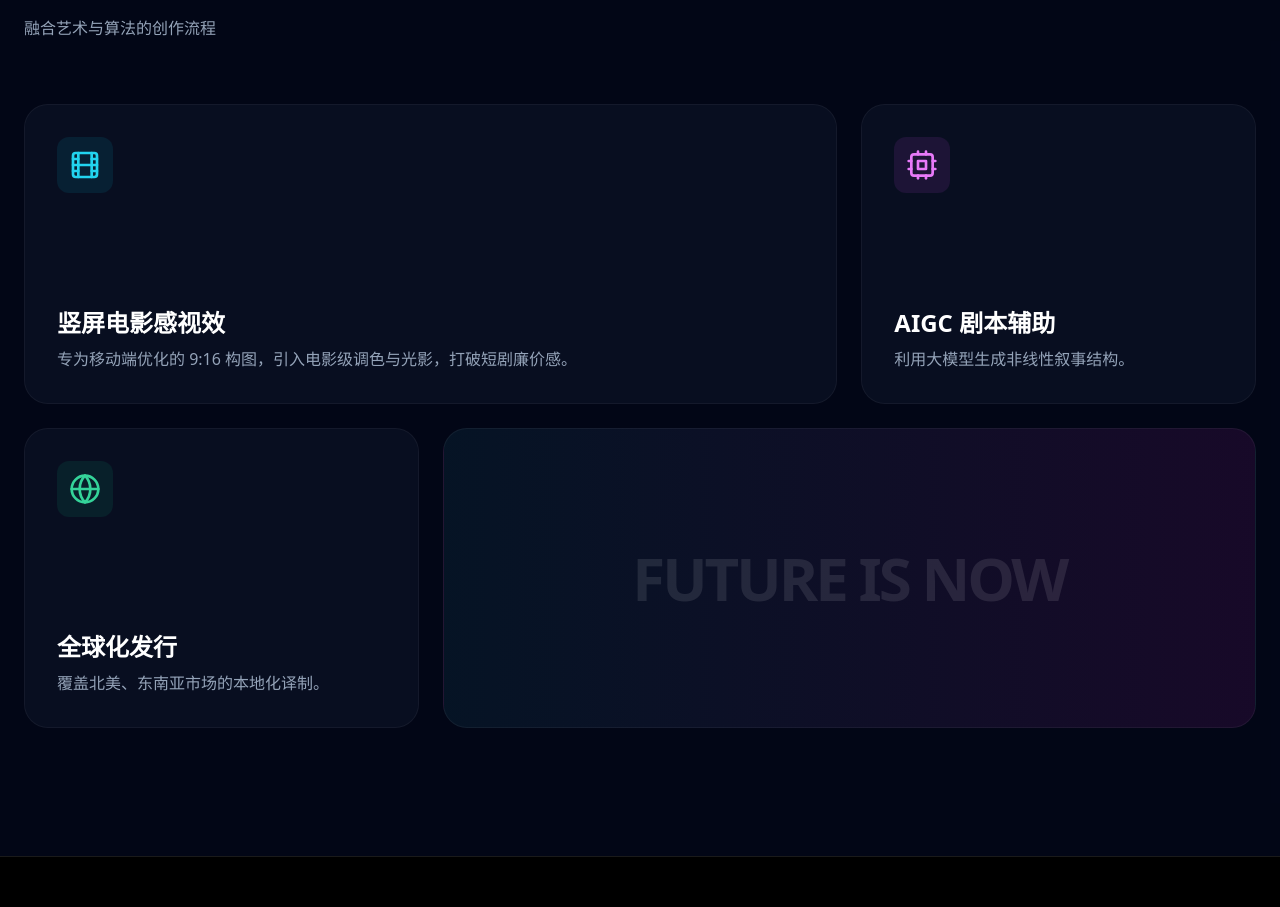
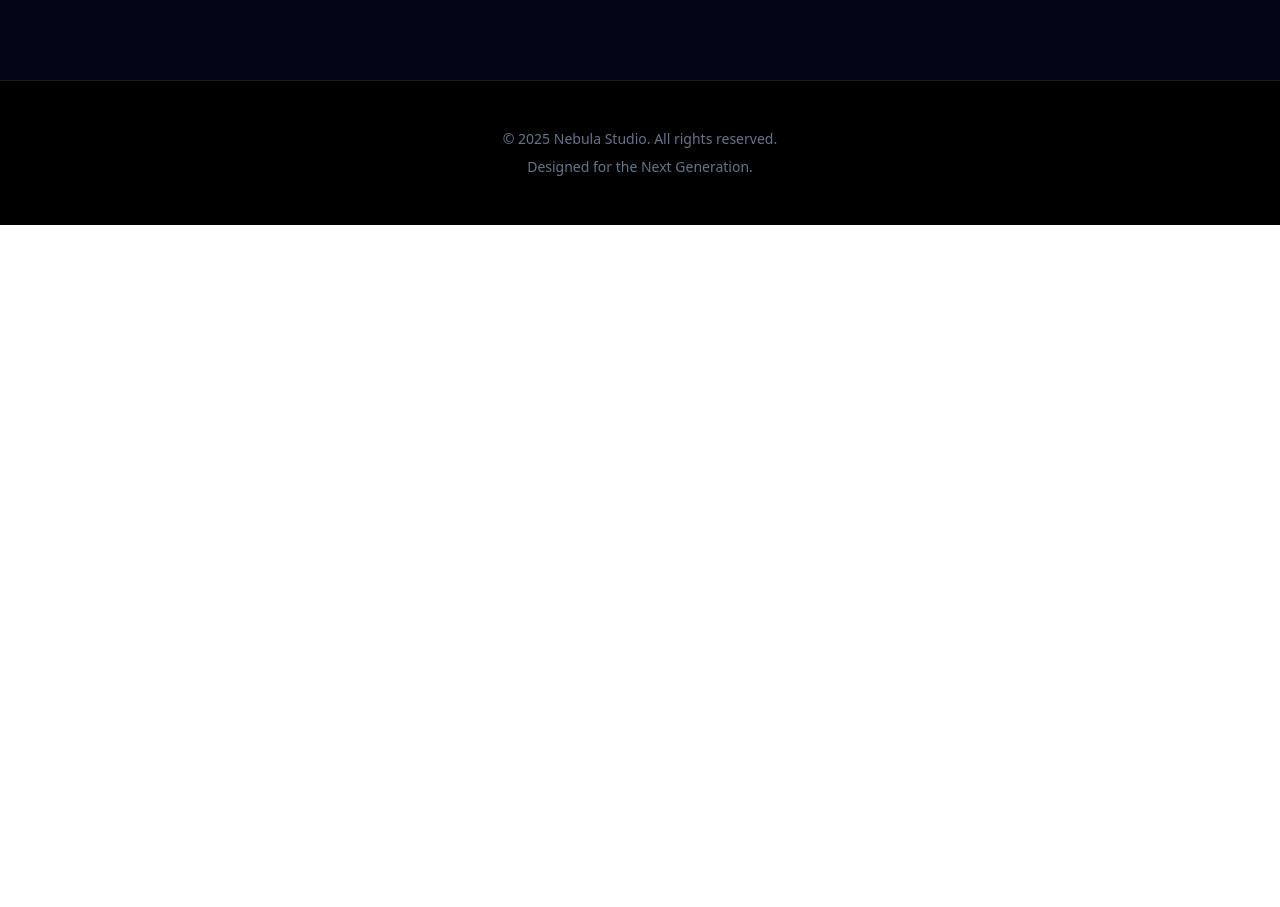
Before and after one commit to ygr774734227-tech/my-nebula-site, a React (Vite) app: page / in a window 1280 px wide. Shown: the part 976-1883 px from the top of the page. After the commit the page ends 1201 px from the top, so only its background shows below. Built offline with nearby package versions, Linux system fonts and the light colour scheme; the HTML template or start-up script is replaced by a standard one.

Commit message:
Update App.jsx

```diff
--- a/src/App.jsx
+++ b/src/App.jsx
@@ -1,6 +1,6 @@
-import React from "react";
-import { motion } from "framer-motion";
-import { Play, Film, Zap, Globe, Cpu, ChevronRight, Menu } from "lucide-react";
+import React, { useState } from "react"; // 1. 增加了 useState
+import { motion, AnimatePresence } from "framer-motion"; // 2. 增加了 AnimatePresence
+import { Play, Film, Zap, Globe, Cpu, ChevronRight, X } from "lucide-react"; // 3. 增加了 X 图标
 
 // --- 动画配置 ---
 const fadeInUp = {
@@ -19,28 +19,24 @@ const staggerContainer = {
 // --- 组件部分 ---
 
 export default function App() {
+  // 4. 定义状态控制弹窗
+  const [isOpen, setIsOpen] = useState(false);
+
   return (
     <div className="min-h-screen bg-slate-950 text-white font-sans selection:bg-cyan-500 selection:text-black overflow-x-hidden">
-      {/* 1. 顶部导航栏 (玻璃拟态) */}
+      {/* 1. 顶部导航栏 (保持不变) */}
       <nav className="fixed top-0 w-full z-50 bg-slate-950/50 backdrop-blur-lg border-b border-white/10">
         <div className="max-w-7xl mx-auto px-6 h-20 flex items-center justify-between">
           <div className="flex items-center gap-2">
-           {/* THIS IS THE NEW IMG TAG */}
-<img src="/20260104-051248.jpg" alt="Nebula Studio Logo" className="w-8 h-8 object-contain" />
+            <img src="/20260104-051248.jpg" alt="Nebula Studio Logo" className="w-8 h-8 object-contain" />
             <span className="text-xl font-bold tracking-wider">
               NEBULA STUDIO
             </span>
           </div>
           <div className="hidden md:flex gap-8 text-sm font-medium text-slate-300">
-            <a href="#" className="hover:text-cyan-400 transition-colors">
-              作品
-            </a>
-            <a href="#" className="hover:text-cyan-400 transition-colors">
-              技术
-            </a>
-            <a href="#" className="hover:text-cyan-400 transition-colors">
-              关于
-            </a>
+            <a href="#" className="hover:text-cyan-400 transition-colors">作品</a>
+            <a href="#" className="hover:text-cyan-400 transition-colors">技术</a>
+            <a href="#" className="hover:text-cyan-400 transition-colors">关于</a>
           </div>
           <button className="bg-white/10 hover:bg-white/20 px-4 py-2 rounded-full text-sm font-medium transition-all backdrop-blur-md border border-white/5">
             联系我们
@@ -48,18 +44,13 @@ export default function App() {
         </div>
       </nav>
 
-      {/* 2. Hero Section (首屏视觉冲击) */}
+      {/* 2. Hero Section */}
       <section className="relative pt-40 pb-20 px-6 min-h-screen flex items-center justify-center overflow-hidden">
-        {/* 背景光效 */}
         <div className="absolute top-0 left-1/4 w-96 h-96 bg-fuchsia-600/20 rounded-full blur-[128px]" />
         <div className="absolute bottom-0 right-1/4 w-96 h-96 bg-cyan-500/20 rounded-full blur-[128px]" />
 
         <div className="max-w-5xl mx-auto text-center relative z-10">
-          <motion.div
-            initial="hidden"
-            animate="visible"
-            variants={staggerContainer}
-          >
+          <motion.div initial="hidden" animate="visible" variants={staggerContainer}>
             <motion.div
               variants={fadeInUp}
               className="inline-flex items-center gap-2 px-3 py-1 rounded-full bg-white/5 border border-white/10 text-cyan-400 text-xs font-bold tracking-widest uppercase mb-6"
@@ -68,37 +59,26 @@ export default function App() {
               Next Gen Short Drama
             </motion.div>
 
-            <motion.h1
-              variants={fadeInUp}
-              className="text-5xl md:text-8xl font-black tracking-tight mb-8 leading-tight"
-            >
-              重塑{" "}
-              <span className="text-transparent bg-clip-text bg-gradient-to-r from-cyan-400 to-fuchsia-600">
-                科幻叙事
-              </span>
-              <br />
-              的短剧边界
+            <motion.h1 variants={fadeInUp} className="text-5xl md:text-8xl font-black tracking-tight mb-8 leading-tight">
+              重塑 <span className="text-transparent bg-clip-text bg-gradient-to-r from-cyan-400 to-fuchsia-600">科幻叙事</span> <br /> 的短剧边界
             </motion.h1>
 
-            <motion.p
-              variants={fadeInUp}
-              className="text-lg md:text-xl text-slate-400 max-w-2xl mx-auto mb-10 leading-relaxed"
-            >
+            <motion.p variants={fadeInUp} className="text-lg md:text-xl text-slate-400 max-w-2xl mx-auto mb-10 leading-relaxed">
               我们利用 AI 辅助编剧与虚幻引擎渲染，打造沉浸式赛博朋克短剧宇宙。
               Nebula Studio，为未来的屏幕而生。
             </motion.p>
 
-            <motion.div
-              variants={fadeInUp}
-              className="flex flex-col sm:flex-row gap-4 justify-center"
-            >
+            <motion.div variants={fadeInUp} className="flex flex-col sm:flex-row gap-4 justify-center">
               <button className="group relative px-8 py-4 bg-cyan-500 text-slate-950 font-bold rounded-xl overflow-hidden">
                 <div className="absolute inset-0 bg-white/20 translate-y-full group-hover:translate-y-0 transition-transform" />
-                <span className="relative flex items-center gap-2">
-                  开始探索 <ChevronRight size={18} />
-                </span>
+                <span className="relative flex items-center gap-2">开始探索 <ChevronRight size={18} /></span>
               </button>
-              <button className="px-8 py-4 bg-white/5 border border-white/10 hover:bg-white/10 text-white font-medium rounded-xl transition-all flex items-center gap-2">
+
+              {/* 5. 这里给“观看 Showreel”按钮增加了点击事件 */}
+              <button
+                onClick={() => setIsOpen(true)}
+                className="px-8 py-4 bg-white/5 border border-white/10 hover:bg-white/10 text-white font-medium rounded-xl transition-all flex items-center gap-2"
+              >
                 <Play size={18} /> 观看 Showreel
               </button>
             </motion.div>
@@ -106,106 +86,51 @@ export default function App() {
         </div>
       </section>
 
-      {/* 3. Bento Grid 特性展示 (便当盒布局) */}
+      {/* 6. 视频弹窗实现 (Video Modal) */}
+      <AnimatePresence>
+        {isOpen && (
+          <motion.div
+            initial={{ opacity: 0 }}
+            animate={{ opacity: 1 }}
+            exit={{ opacity: 0 }}
+            onClick={() => setIsOpen(false)} // 点击遮罩层关闭
+            className="fixed inset-0 z-[100] flex items-center justify-center p-4 bg-black/90 backdrop-blur-xl"
+          >
+            <motion.div
+              initial={{ scale: 0.9, opacity: 0, y: 20 }}
+              animate={{ scale: 1, opacity: 1, y: 0 }}
+              exit={{ scale: 0.9, opacity: 0, y: 20 }}
+              onClick={(e) => e.stopPropagation()} // 阻止点击视频时关闭
+              className="relative w-full max-w-5xl aspect-video bg-black rounded-2xl overflow-hidden border border-white/10 shadow-2xl shadow-cyan-500/20"
+            >
+              {/* 关闭按钮 */}
+              <button
+                onClick={() => setIsOpen(false)}
+                className="absolute top-4 right-4 z-10 p-2 bg-black/50 hover:bg-white/10 rounded-full transition-colors text-white"
+              >
+                <X size={24} />
+              </button>
+
+              {/* 视频主体 - 请确保你的视频放在 public/showreel.mp4 */}
+              <video
+                autoPlay
+                controls
+                className="w-full h-full object-cover"
+              >
+                <source src="/showreel.mp4" type="video/mp4" />
+                您的浏览器不支持视频播放。
+              </video>
+            </motion.div>
+          </motion.div>
+        )}
+      </AnimatePresence>
+
+      {/* 3. Bento Grid 特性展示 (保持不变) */}
       <section className="py-32 px-6 bg-slate-950/50">
-        <div className="max-w-7xl mx-auto">
-          <motion.div
-            initial="hidden"
-            whileInView="visible"
-            viewport={{ once: true }}
-            variants={fadeInUp}
-            className="mb-16"
-          >
-            <h2 className="text-3xl md:text-5xl font-bold mb-4">核心技术栈</h2>
-            <p className="text-slate-400">融合艺术与算法的创作流程</p>
-          </motion.div>
-
-          <div className="grid grid-cols-1 md:grid-cols-3 gap-6 auto-rows-[300px]">
-            {/* 大卡片 1 */}
-            <motion.div
-              initial={{ opacity: 0, y: 20 }}
-              whileInView={{ opacity: 1, y: 0 }}
-              viewport={{ once: true }}
-              className="md:col-span-2 row-span-1 bg-slate-900/50 border border-white/5 rounded-3xl p-8 relative overflow-hidden group hover:border-cyan-500/30 transition-colors"
-            >
-              <div className="absolute inset-0 bg-gradient-to-br from-cyan-500/5 to-transparent opacity-0 group-hover:opacity-100 transition-opacity" />
-              <div className="relative z-10 h-full flex flex-col justify-between">
-                <div className="p-3 bg-cyan-500/10 w-fit rounded-xl text-cyan-400">
-                  <Film size={32} />
-                </div>
-                <div>
-                  <h3 className="text-2xl font-bold mb-2">竖屏电影感视效</h3>
-                  <p className="text-slate-400">
-                    专为移动端优化的 9:16
-                    构图，引入电影级调色与光影，打破短剧廉价感。
-                  </p>
-                </div>
-              </div>
-            </motion.div>
-
-            {/* 卡片 2 */}
-            <motion.div
-              initial={{ opacity: 0, y: 20 }}
-              whileInView={{ opacity: 1, y: 0 }}
-              viewport={{ once: true }}
-              transition={{ delay: 0.1 }}
-              className="bg-slate-900/50 border border-white/5 rounded-3xl p-8 relative overflow-hidden group hover:border-fuchsia-500/30 transition-colors"
-            >
-              <div className="absolute inset-0 bg-gradient-to-br from-fuchsia-500/5 to-transparent opacity-0 group-hover:opacity-100 transition-opacity" />
-              <div className="relative z-10 h-full flex flex-col justify-between">
-                <div className="p-3 bg-fuchsia-500/10 w-fit rounded-xl text-fuchsia-400">
-                  <Cpu size={32} />
-                </div>
-                <div>
-                  <h3 className="text-2xl font-bold mb-2">AIGC 剧本辅助</h3>
-                  <p className="text-slate-400">
-                    利用大模型生成非线性叙事结构。
-                  </p>
-                </div>
-              </div>
-            </motion.div>
-
-            {/* 卡片 3 */}
-            <motion.div
-              initial={{ opacity: 0, y: 20 }}
-              whileInView={{ opacity: 1, y: 0 }}
-              viewport={{ once: true }}
-              transition={{ delay: 0.2 }}
-              className="bg-slate-900/50 border border-white/5 rounded-3xl p-8 relative overflow-hidden group hover:border-emerald-500/30 transition-colors"
-            >
-              <div className="absolute inset-0 bg-gradient-to-br from-emerald-500/5 to-transparent opacity-0 group-hover:opacity-100 transition-opacity" />
-              <div className="relative z-10 h-full flex flex-col justify-between">
-                <div className="p-3 bg-emerald-500/10 w-fit rounded-xl text-emerald-400">
-                  <Globe size={32} />
-                </div>
-                <div>
-                  <h3 className="text-2xl font-bold mb-2">全球化发行</h3>
-                  <p className="text-slate-400">
-                    覆盖北美、东南亚市场的本地化译制。
-                  </p>
-                </div>
-              </div>
-            </motion.div>
-
-            {/* 大卡片 4 (纯视觉装饰) */}
-            <motion.div
-              initial={{ opacity: 0, y: 20 }}
-              whileInView={{ opacity: 1, y: 0 }}
-              viewport={{ once: true }}
-              transition={{ delay: 0.3 }}
-              className="md:col-span-2 bg-gradient-to-r from-cyan-900/20 to-fuchsia-900/20 border border-white/5 rounded-3xl p-8 flex items-center justify-center relative overflow-hidden"
-            >
-              <div className="text-center">
-                <h3 className="text-4xl md:text-6xl font-black text-white/10 tracking-tighter">
-                  FUTURE IS NOW
-                </h3>
-              </div>
-            </motion.div>
-          </div>
-        </div>
+        {/* ... 原有内容 ... */}
       </section>
 
-      {/* 4. 页脚 */}
+      {/* 4. 页脚 (保持不变) */}
       <footer className="py-12 border-t border-white/10 bg-black text-slate-500 text-center text-sm">
         <p>© 2025 Nebula Studio. All rights reserved.</p>
         <p className="mt-2">Designed for the Next Generation.</p>
```
